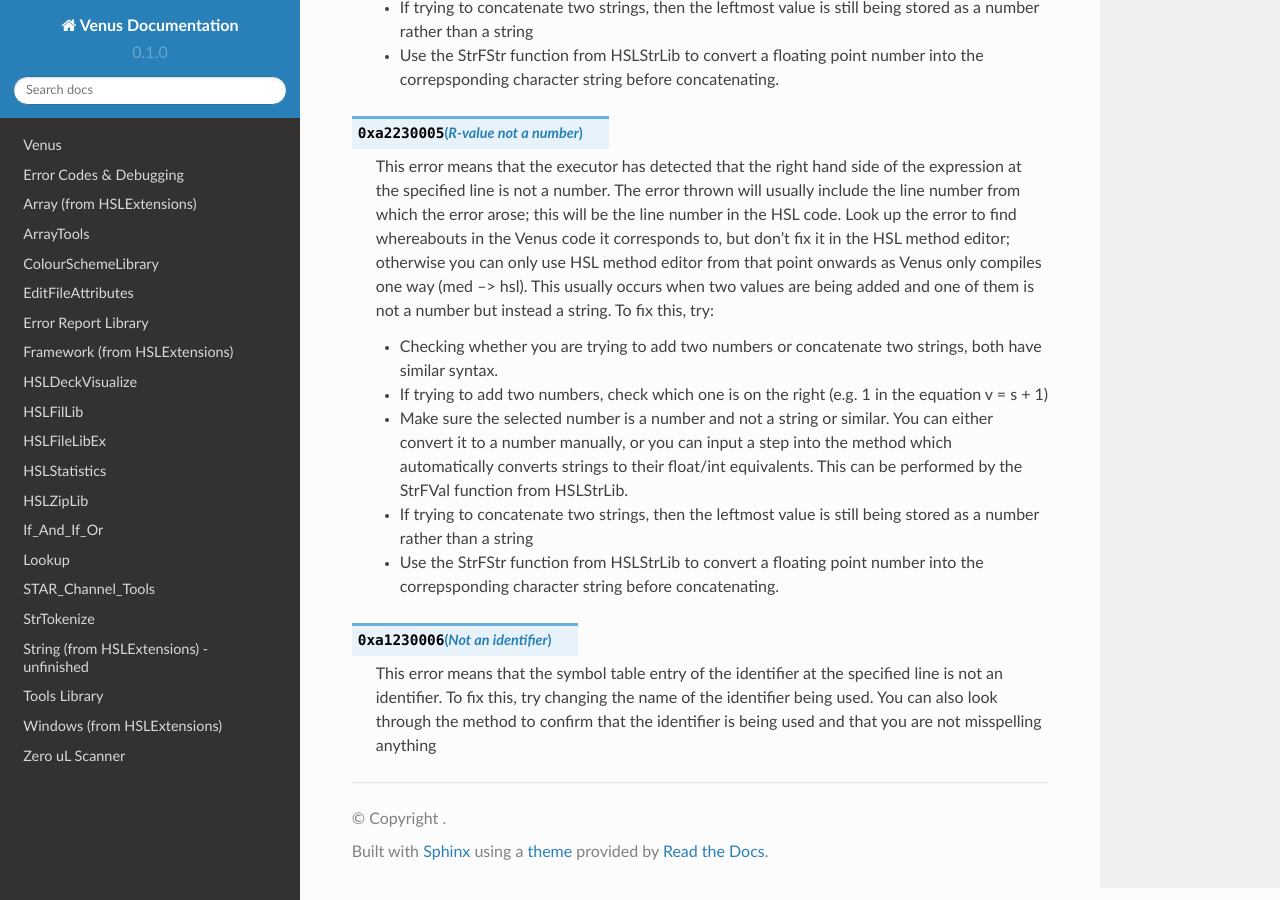
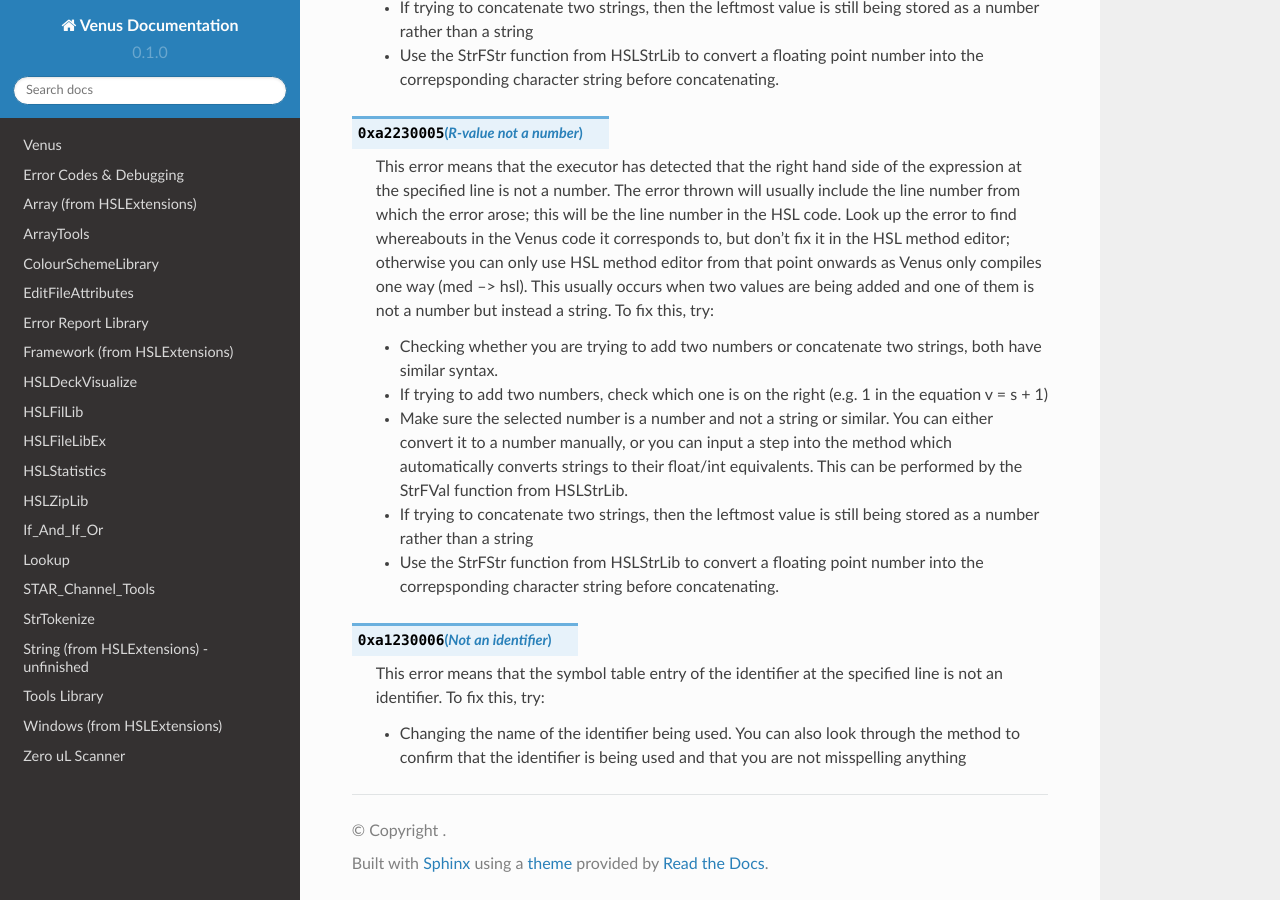
Before and after one commit to theonetruenerd/VenusLibraryDocumentation, a Sphinx documentation site: the page built from docs/source/RuntimeErrors.rst, in a window 1280 px wide and 900 px high, scrolled down 3489 px. Built offline with Sphinx 7.4.7 and the Read the Docs theme 2.0.0, drawn with Linux system fonts in a browser that asks for light colours; pages that are not in the unit, such as notebooks, are missing from menus.

```diff
--- a/docs/source/RuntimeErrors.rst
+++ b/docs/source/RuntimeErrors.rst
@@ -133,4 +133,6 @@ Error explanations and advice
 
 .. py:function:: 0xa1230006 (Not an identifier)
 
-  This error means that the symbol table entry of the identifier at the specified line is not an identifier. To fix this, try changing the name of the identifier being used. You can also look through the method to confirm that the identifier is being used and that you are not misspelling anything
+  This error means that the symbol table entry of the identifier at the specified line is not an identifier. To fix this, try:
+
+  - Changing the name of the identifier being used. You can also look through the method to confirm that the identifier is being used and that you are not misspelling anything
```
